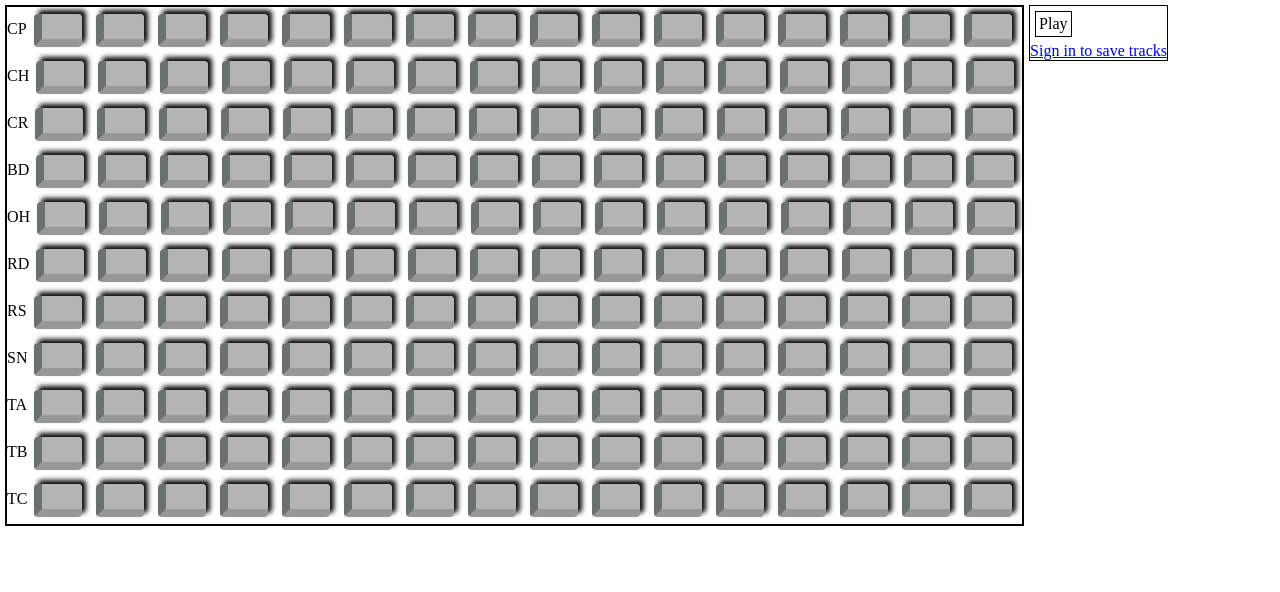
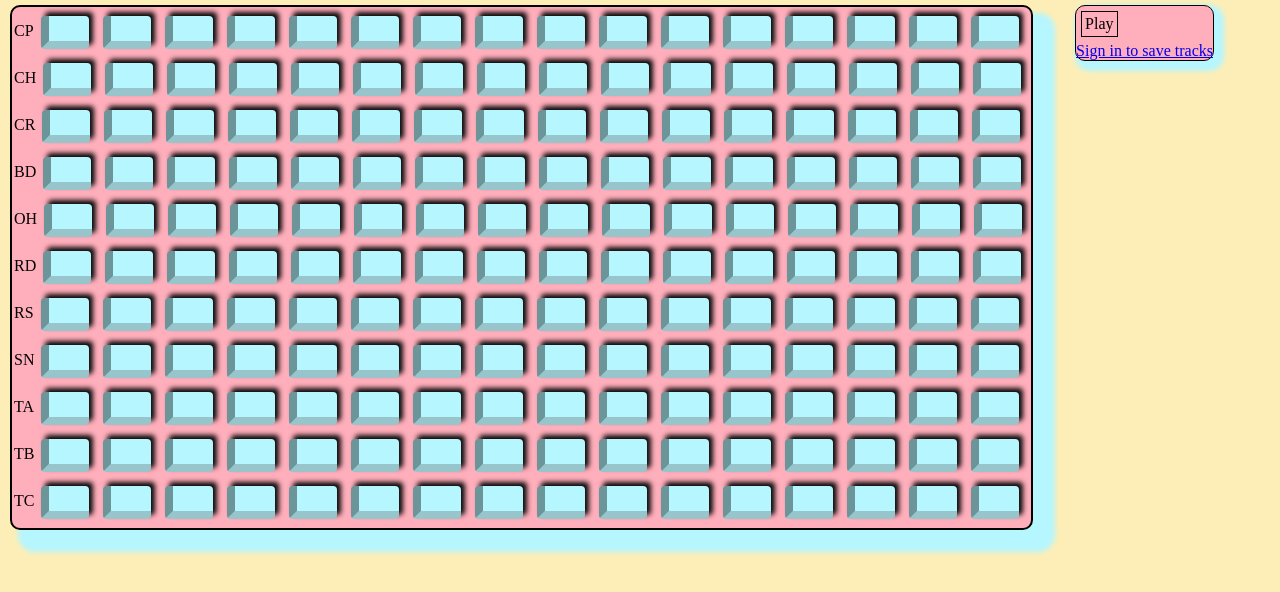
Before and after one commit to harrypatrick94/RomeAudio-Frontend, a React (Create React App) app: page /#/ in a window 1280 px wide. Shown: the top 592 px of the page. Built offline with nearby package versions, Linux system fonts and the light colour scheme; no server answers.

Commit message:
try display user songs from user songs

```diff
--- a/src/components/saved-track.js
+++ b/src/components/saved-track.js
@@ -1,10 +1,14 @@
 import React, {useState, useEffect} from "react";
 import ajax from '../lib/ajax';
 import axios from 'axios';
+import UserSongs from "./user-songs"
 import Sequencer from './sequencer';
 let _ = require('lodash');
+
 const SavedTrack = (props) => {
   const [song, setSong] = useState({})
+  const [tracks, setTrack] = useState({})
+  const [user, setUser] = useState('')
   // console.log(props.match.params.trackName);
   const getSong = () => {
     let track = props.match.params.trackName
@@ -13,6 +17,10 @@ const SavedTrack = (props) => {
     .then(res => {
       console.log("data returned: ", res.data);
       let songs = res.data.beatz
+      let newUser = res.data.userName
+      console.log(newUser);
+      setTrack(songs)
+      setUser(newUser)
 
       songs.map(t => {
         if (t.trackName === track) {
@@ -26,6 +34,7 @@ const SavedTrack = (props) => {
     })
     .catch(err => console.warn("Song search error: ", err))
   }
+
   useEffect(() => {
     if (window.localStorage.getItem("token")) {
       const token = window.localStorage.getItem("token")
@@ -36,16 +45,29 @@ const SavedTrack = (props) => {
       getSong()
   },[])
 
+  const pickSong = (picked) => {
+    // setSong(picked.song)
+    console.log("picked in state: ", picked.song);
+    props.history.push(`/user/${picked.trackName}`)
+  }
+
   return(
 
     <div>
+
       {
         _.isEmpty(song)
         ?
           <div>Loading ...</div>
         :
         <div>
-          <Sequencer currentSong={song}/>
+          <h4>Welcome {user}</h4>
+          <div>
+            <Sequencer currentSong={song}/>
+          </div>
+          <div className="userSongs">
+            <UserSongs songs={tracks} chooseSong={pickSong}/>
+          </div>
         </div>
       }
 
--- a/src/components/step.js
+++ b/src/components/step.js
@@ -6,16 +6,16 @@ const getBackground = (ready, play) => {
   switch (true) {
     // darken each cell ready and trigger
     case ready && play:
-      return "white";
+      return "#fdeeb7";
     // is ready turn color green
     case ready && !play:
       return "red";
     // keep track step count in color
     case !ready && play:
-      return "white";
+      return "#fdeeb7";
     // false state (unactive and not play)
     default:
-      return "rgba(130, 130, 130, 0.6)";
+      return "#b5f6ff";
   }
 };
 const getBoxShadow = (ready, play) => {
--- a/src/components/user-songs.js
+++ b/src/components/user-songs.js
@@ -10,8 +10,8 @@ const UserSongs = (props) => {
     // console.log("pick song: ", chooseSong);
     // console.log(song);
 
+  }
 
-  }
   return (
     <div className="indivdualSongs">
       {
--- a/src/components/user.js
+++ b/src/components/user.js
@@ -65,7 +65,6 @@ const User = (props) => {
             <div className="drumMachine">
               <Sequencer picked={pickedSong}/>
               <div className="userSongs">
-
                 <UserSongs songs={user.beatz} chooseSong={pickSong}/>
               </div>
             </div>
--- a/src/styles.css
+++ b/src/styles.css
@@ -1,5 +1,6 @@
 body {
   margin: 0;
+    background: #fdeeb7;
 }
 
 .App {
@@ -12,9 +13,15 @@ body {
 
 .drumMachingBoard {
   border: 2px solid black;
+  border-radius: 10px;
   display: inline-block;
+  padding: 2px;
   margin: 5px;
   justify-content: flex-start;
+  margin-left: 10px;
+  background: #ffaebb;
+  box-shadow: 15px 15px 5px 7px #b5f6ff;
+
 }
 
 input {
@@ -32,10 +39,14 @@ input {
 
 .gearBox {
   display: inline-block;
+  border-radius: 10px;
   border: 1px solid black;
   vertical-align: top;
   margin-top: 5px;
+  margin-left: 37px;
   justify-content: flex-end;
+  background: #ffaebb;
+  box-shadow: 5px 5px 5px 5px #b5f6ff;
 }
 
 .rangeInput {
@@ -65,6 +76,8 @@ input {
   margin: 200px auto;
   text-transform: uppercase;
   border-radius: 10px;
+  background: #ffaebb;
+  box-shadow: 15px 15px 5px 7px #b5f6ff;
 
 }
 
@@ -79,12 +92,15 @@ ul {
   display: inline-block;
   justify-content: flex-end;
   position: absolute;
-  right: 7px;
+  right: 70px;
   z-index: 10;
-  top: 120px;
-  height: 470px;
+  top: 185px;
+  height: 405px;
   width: 270px;
   overflow: scroll;
+  border-radius: 10px;
+  background: #ffaebb;
+  box-shadow: 5px 5px 5px 5px #b5f6ff;
 }
 
 .div {
```
